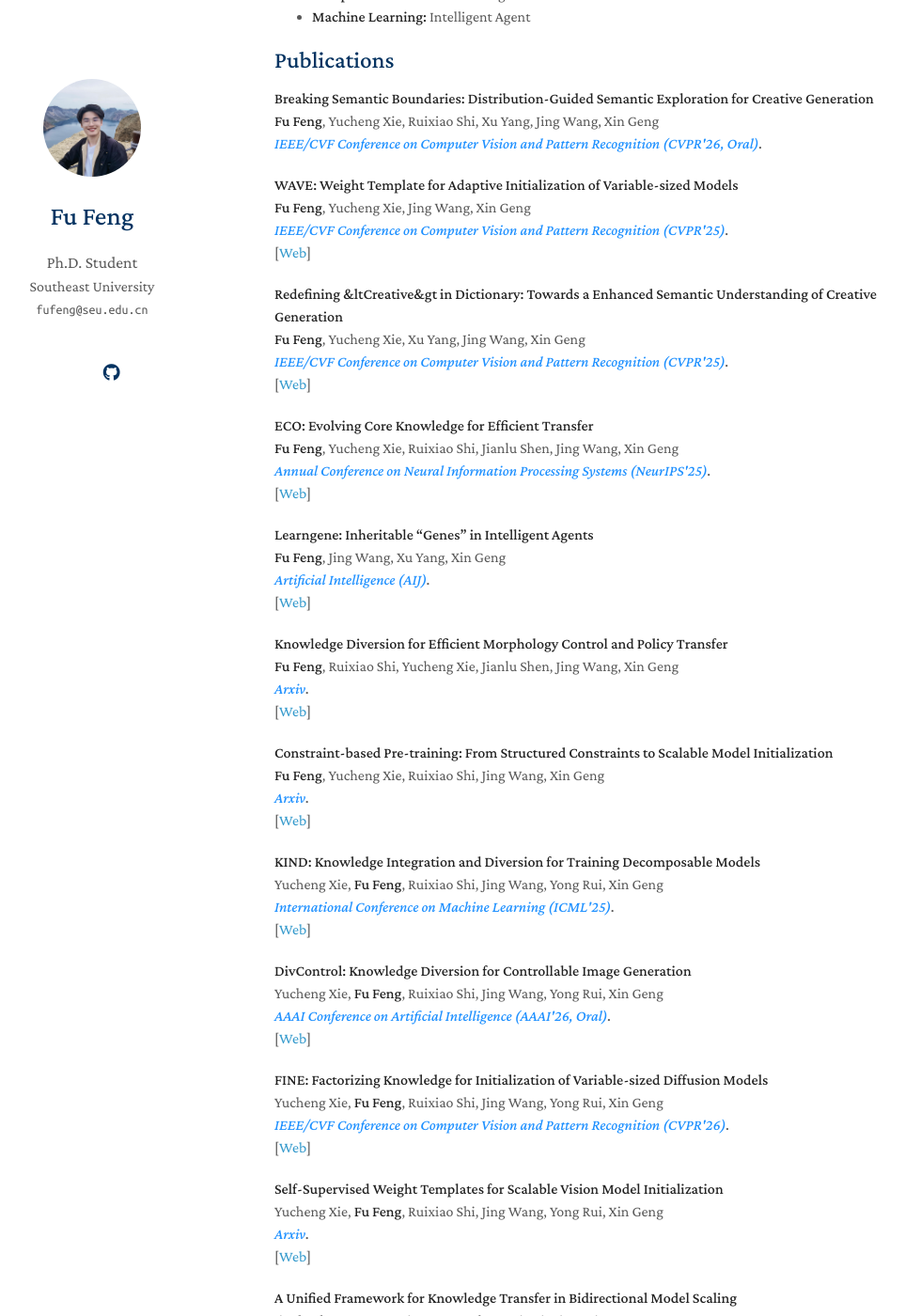
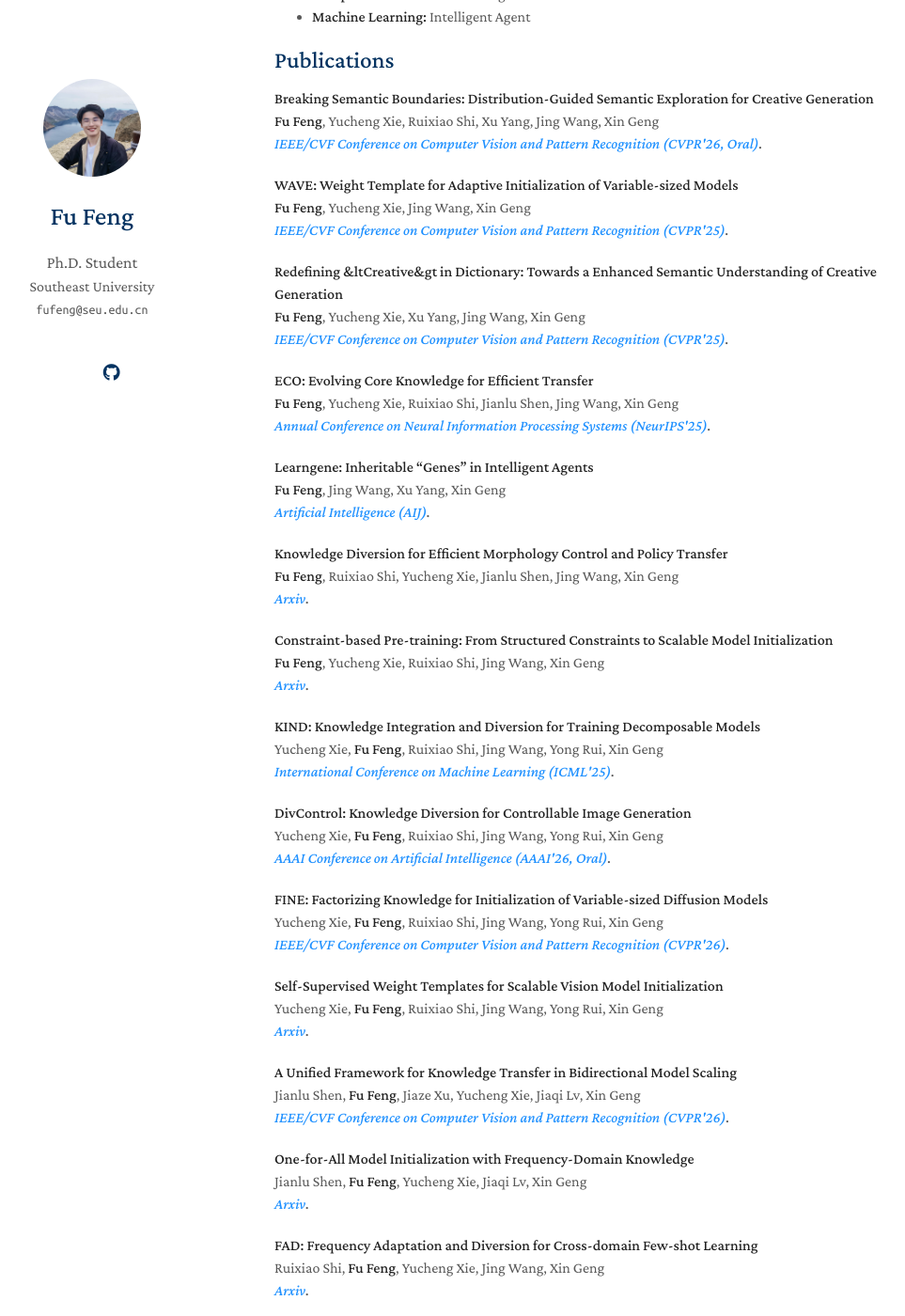
Before and after one commit to fu-feng/fu-feng.github.io, a Jekyll site: the page built from index.md, in a window 1280 px wide and 1400 px high, scrolled down 261 px. Shown: the whole window at 94% size, without its empty margins (178-1141 px from the left). Built offline with Jekyll 4.4.1, drawn with Linux system fonts in a browser that asks for light colours; nearby versions of some CDN libraries; a style sheet for code colours, icons or effects is not loaded; our own code applies the rules of GitHub Pages for plain Markdown files; some of the changed text lies outside the part shown.

Commit message:
Update index.md

```diff
--- a/index.md
+++ b/index.md
@@ -29,9 +29,9 @@ I am a Ph.D. student supervised by Prof Xin Geng at [PALM](http://palm.seu.edu.c
 <strong>Fu Feng</strong>, Yucheng Xie, Jing Wang, Xin Geng
 <br />
 <em><strong><i style="color:#1e90ff">IEEE/CVF Conference on Computer Vision and Pattern Recognition (CVPR'25)</i></strong>.</em>
-<br />
+<!-- <br />
    [<a href="https://openaccess.thecvf.com/content/CVPR2025/papers/Feng_WAVE_Weight_Templates_for_Adaptive_Initialization_of_Variable-sized_Models_CVPR_2025_paper.pdf">Web</a>]
-<br/>
+<br/> -->
 </p>
 </div>
 
@@ -42,9 +42,9 @@ I am a Ph.D. student supervised by Prof Xin Geng at [PALM](http://palm.seu.edu.c
 <strong>Fu Feng</strong>, Yucheng Xie, Xu Yang, Jing Wang, Xin Geng
 <br />
 <em><strong><i style="color:#1e90ff">IEEE/CVF Conference on Computer Vision and Pattern Recognition (CVPR'25)</i></strong>.</em>
-<br />
+<!-- <br />
    [<a href="https://openaccess.thecvf.com/content/CVPR2025/papers/Feng_Redefining_Creative_in_Dictionary_Towards_an_Enhanced_Semantic_Understanding_of_CVPR_2025_paper.pdf">Web</a>]
-<br/>
+<br/> -->
 </p>
 </div>
 
@@ -55,9 +55,9 @@ I am a Ph.D. student supervised by Prof Xin Geng at [PALM](http://palm.seu.edu.c
 <strong>Fu Feng</strong>, Yucheng Xie, Ruixiao Shi, Jianlu Shen, Jing Wang, Xin Geng
 <br />
 <em><strong><i style="color:#1e90ff">Annual Conference on Neural Information Processing Systems (NeurIPS'25)</i></strong>.</em>
-<br />
+<!-- <br />
    [<a href="https://arxiv.org/abs/2401.08139">Web</a>]
-<br/>
+<br/> -->
 </p>
 </div>
 
@@ -68,9 +68,9 @@ I am a Ph.D. student supervised by Prof Xin Geng at [PALM](http://palm.seu.edu.c
 <strong>Fu Feng</strong>, Jing Wang, Xu Yang, Xin Geng
 <br />
 <em><strong><i style="color:#1e90ff">Artificial Intelligence (AIJ)</i></strong>.</em>
-<br />
+<!-- <br />
    [<a href="https://www.sciencedirect.com/science/article/pii/S0004370225001407">Web</a>]
-<br/>
+<br/> -->
 </p>
 </div>
 
@@ -81,9 +81,9 @@ I am a Ph.D. student supervised by Prof Xin Geng at [PALM](http://palm.seu.edu.c
 <strong>Fu Feng</strong>, Ruixiao Shi, Yucheng Xie, Jianlu Shen, Jing Wang, Xin Geng
 <br />
 <em><strong><i style="color:#1e90ff">Arxiv</i></strong>.</em>
-<br />
+<!-- <br />
    [<a href="https://arxiv.org/abs/2512.09796">Web</a>]
-<br/>
+<br/> -->
 </p>
 </div>
 
@@ -94,9 +94,9 @@ I am a Ph.D. student supervised by Prof Xin Geng at [PALM](http://palm.seu.edu.c
 <strong>Fu Feng</strong>, Yucheng Xie, Ruixiao Shi, Jing Wang, Xin Geng
 <br />
 <em><strong><i style="color:#1e90ff">Arxiv</i></strong>.</em>
-<br />
+<!-- <br />
    [<a href="https://arxiv.org/abs/2512.09796">Web</a>]
-<br/>
+<br/> -->
 </p>
 </div>
 
@@ -107,9 +107,9 @@ I am a Ph.D. student supervised by Prof Xin Geng at [PALM](http://palm.seu.edu.c
 Yucheng Xie, <strong>Fu Feng</strong>, Ruixiao Shi, Jing Wang, Yong Rui, Xin Geng
 <br />
 <em><strong><i style="color:#1e90ff">International Conference on Machine Learning (ICML'25)</i></strong>.</em>
-<br />
+<!-- <br />
    [<a href="https://arxiv.org/abs/2408.07337">Web</a>]
-<br/>
+<br/> -->
 </p>
 </div>
 
@@ -120,9 +120,9 @@ Yucheng Xie, <strong>Fu Feng</strong>, Ruixiao Shi, Jing Wang, Yong Rui, Xin Gen
 Yucheng Xie, <strong>Fu Feng</strong>, Ruixiao Shi, Jing Wang, Yong Rui, Xin Geng
 <br />
 <em><strong><i style="color:#1e90ff">AAAI Conference on Artificial Intelligence (AAAI'26, Oral)</i></strong>.</em>
-<br />
+<!-- <br />
    [<a href="https://arxiv.org/abs/2507.23620">Web</a>]
-<br/>
+<br/> -->
 </p>
 </div>
 
@@ -133,9 +133,9 @@ Yucheng Xie, <strong>Fu Feng</strong>, Ruixiao Shi, Jing Wang, Yong Rui, Xin Gen
 Yucheng Xie, <strong>Fu Feng</strong>, Ruixiao Shi, Jing Wang, Yong Rui, Xin Geng
 <br />
 <em><strong><i style="color:#1e90ff">IEEE/CVF Conference on Computer Vision and Pattern Recognition (CVPR'26)</i></strong>.</em>
-<br />
+<!-- <br />
    [<a href="https://arxiv.org/abs/2409.19289">Web</a>]
-<br/>
+<br/> -->
 </p>
 </div>
 
@@ -146,9 +146,9 @@ Yucheng Xie, <strong>Fu Feng</strong>, Ruixiao Shi, Jing Wang, Yong Rui, Xin Gen
 Yucheng Xie, <strong>Fu Feng</strong>, Ruixiao Shi, Jing Wang, Yong Rui, Xin Geng
 <br />
 <em><strong><i style="color:#1e90ff">Arxiv</i></strong>.</em>
-<br />
+<!-- <br />
    [<a href="https://arxiv.org/abs/2409.19289">Web</a>]
-<br/>
+<br/> -->
 </p>
 </div>
 
@@ -159,9 +159,9 @@ Yucheng Xie, <strong>Fu Feng</strong>, Ruixiao Shi, Jing Wang, Yong Rui, Xin Gen
 Jianlu Shen, <strong>Fu Feng</strong>, Jiaze Xu, Yucheng Xie, Jiaqi Lv, Xin Geng
 <br />
 <em><strong><i style="color:#1e90ff">IEEE/CVF Conference on Computer Vision and Pattern Recognition (CVPR'26)</i></strong>.</em>
-<br />
+<!-- <br />
    [<a href="https://arxiv.org/abs/2409.19289">Web</a>]
-<br/>
+<br/> -->
 </p>
 </div>
 
@@ -172,9 +172,9 @@ Jianlu Shen, <strong>Fu Feng</strong>, Jiaze Xu, Yucheng Xie, Jiaqi Lv, Xin Geng
 Jianlu Shen, <strong>Fu Feng</strong>, Yucheng Xie, Jiaqi Lv, Xin Geng
 <br />
 <em><strong><i style="color:#1e90ff">Arxiv</i></strong>.</em>
-<br />
+<!-- <br />
    [<a href="https://arxiv.org/abs/2409.19289">Web</a>]
-<br/>
+<br/> -->
 </p>
 </div>
 
@@ -185,9 +185,9 @@ Jianlu Shen, <strong>Fu Feng</strong>, Yucheng Xie, Jiaqi Lv, Xin Geng
 Ruixiao Shi, <strong>Fu Feng</strong>, Yucheng Xie, Jing Wang, Xin Geng
 <br />
 <em><strong><i style="color:#1e90ff">Arxiv</i></strong>.</em>
-<br />
+<!-- <br />
    [<a href="https://arxiv.org/abs/2505.08349">Web</a>]
-<br/>
+<br/> -->
 </p>
 </div>
 
@@ -198,9 +198,9 @@ Ruixiao Shi, <strong>Fu Feng</strong>, Yucheng Xie, Jing Wang, Xin Geng
 Ruixiao Shi, <strong>Fu Feng</strong>, Yucheng Xie, Xu Yang, Jing Wang, Xin Geng
 <br />
 <em><strong><i style="color:#1e90ff">Arxiv</i></strong>.</em>
-<br />
+<!-- <br />
    [<a href="https://arxiv.org/abs/2505.08349">Web</a>]
-<br/>
+<br/> -->
 </p>
 </div>
 
@@ -211,9 +211,9 @@ Ruixiao Shi, <strong>Fu Feng</strong>, Yucheng Xie, Xu Yang, Jing Wang, Xin Geng
 Jing Wang, <strong>Fu Feng</strong>, Jianhui Lv, Xin Geng
 <br />
 <em><strong><i style="color:#1e90ff">Pattern Recognition (PR)</i></strong>.</em>
-<br />
+<!-- <br />
    [<a href="https://www.sciencedirect.com/science/article/pii/S003132032400757X">Web</a>]
-<br/>
+<br/> -->
 </p>
 </div>
 
@@ -224,9 +224,9 @@ Jing Wang, <strong>Fu Feng</strong>, Jianhui Lv, Xin Geng
 Qiufeng Wang, Xu Yang, <strong>Fu Feng</strong>, Jing Wang, and Xin Geng
 <br />
 <em><strong><i style="color:#1e90ff">Annual Conference on Neural Information Processing Systems (NeurIPS'24) </i></strong>.</em>
-<br />
+<!-- <br />
    [<a href="https://proceedings.neurips.cc/paper_files/paper/2024/hash/2e53c02ea028cbf603f4b6b47fef3d97-Abstract-Conference.html">Web</a>]
-<br/>
+<br/> -->
 </p>
 </div>
 
```
